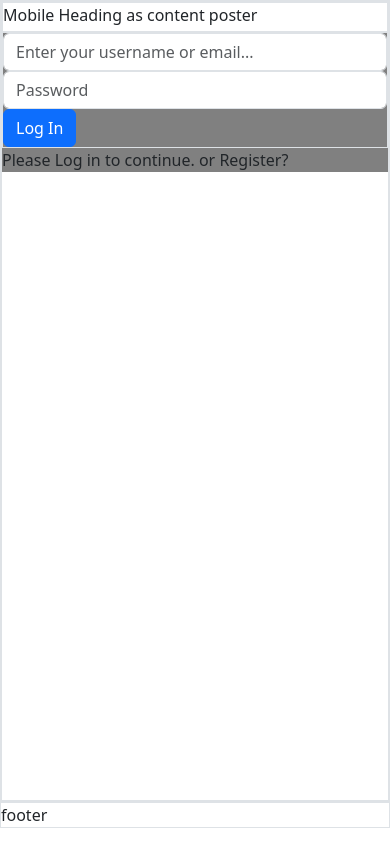
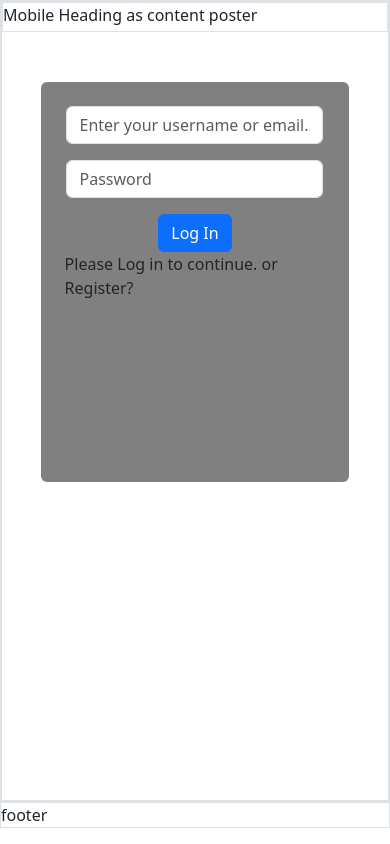
Before and after one commit to Pantaleon-Arkady/PHP-React, a React app in the folder frontend/: page /signup in a window 390 px wide. Built offline with nearby package versions, Linux system fonts and the light colour scheme; the HTML template or start-up script is replaced by a standard one.

Commit message:
from basic orientation

```diff
--- a/frontend/src/forms/login.jsx
+++ b/frontend/src/forms/login.jsx
@@ -45,9 +45,9 @@ function LogInForm({ userData }) {
     return (
         <Form
             onSubmit={handleSubmit}
-            className="border"
+            className=""
         >
-            <Form.Group className="">
+            <Form.Group className="mb-3">
                 <Form.Control
                     type="text"
                     placeholder="Enter your username or email..."
@@ -57,7 +57,7 @@ function LogInForm({ userData }) {
                 />
             </Form.Group>
 
-            <Form.Group className="">
+            <Form.Group className="mb-3">
                 <Form.Control
                     type="password"
                     placeholder="Password"
@@ -67,7 +67,7 @@ function LogInForm({ userData }) {
                 />
             </Form.Group>
 
-            <div className="">
+            <div className="d-flex justify-content-center mt-3">
                 <Button type="submit" className="">
                     Log In
                 </Button>
--- a/frontend/src/index.css
+++ b/frontend/src/index.css
@@ -37,6 +37,18 @@
 
 .auth_right {
     width: 45%;
+    display: flex;
+    /* justify-content: center; */
+    align-items: center;
+}
+
+.auth_form_wrapper {
+    background-color: gray;
+    width: 55%;
+    height: 400px;
+    display: flex;
+    flex-flow: column;
+    align-items: center;
 }
 
 /* Homepage */
@@ -143,9 +155,18 @@
     .mobile_heading {
         display: flex;
         min-height: 30px;
+        width: 100%;
     }
 
     .auth_right {
         width: 100%;
+        display: flex;
+        flex-flow: column;
     }
+
+    .auth_form_wrapper {
+        width: 80%;
+        margin-top: 50px;
+    }
+
 }
--- a/frontend/src/pages/AuthPage.jsx
+++ b/frontend/src/pages/AuthPage.jsx
@@ -126,7 +126,7 @@ function AuthPage() {
                 <div className="auth_left border">Desktop Content Poster</div>
                 <div className="auth_right border">
                     <div className="mobile_heading border">Mobile Heading as content poster</div>
-                    <div className="form_wrapper">
+                    <div className="auth_form_wrapper p-4 rounded">
                         {isRegister ?
                             <RegisterForm />
                             :
```
